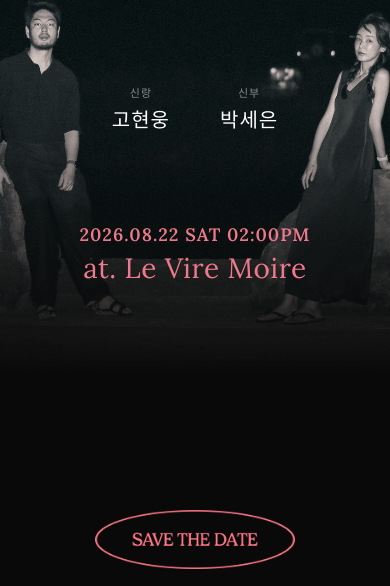
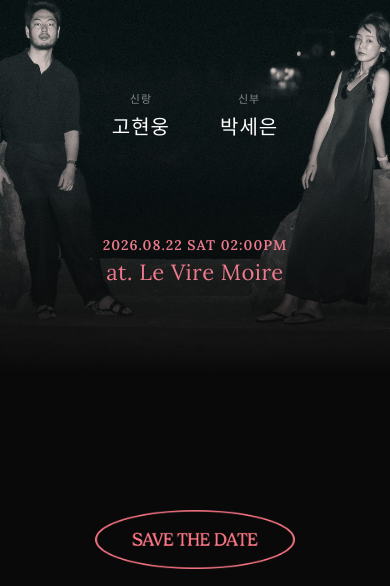
Before and after one commit to hyunwoongko/mobile-wedding, a plain HTML site: page index.html in a window 390 px wide. Shown: the part 219-805 px from the top of the page. Drawn offline with Linux system fonts and the light colour scheme; a web font is replaced by a local one.

Commit message:
Reduce cover date and venue font size for mobile
Co-Authored-By: Claude Opus 4.6 <noreply@anthropic.com>

```diff
--- a/css/style.css
+++ b/css/style.css
@@ -154,7 +154,7 @@ button { border: none; cursor: pointer; font-family: inherit; background: none;
 }
 .cover-date {
   font-family: 'Lora', serif;
-  font-size: 18px;
+  font-size: 14px;
   color: #ed7a8c;
   letter-spacing: 1px;
   margin-bottom: 4px;
@@ -162,7 +162,7 @@ button { border: none; cursor: pointer; font-family: inherit; background: none;
 }
 .cover-venue {
   font-family: 'Lora', serif;
-  font-size: 28px;
+  font-size: 22px;
   color: #ed7a8c;
   letter-spacing: 0.5px;
   font-weight: 400;
```
